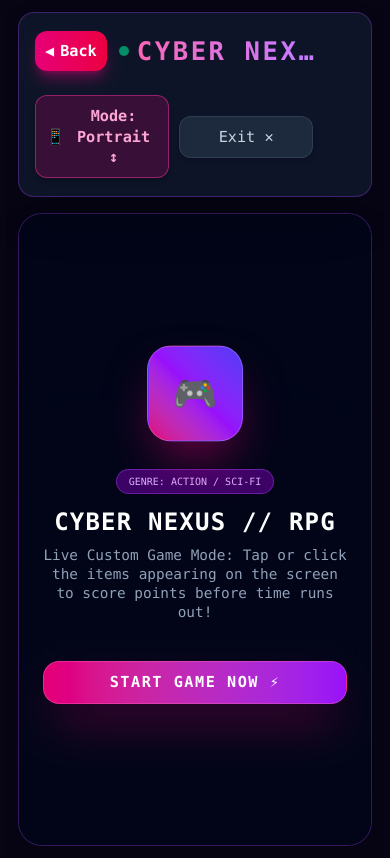
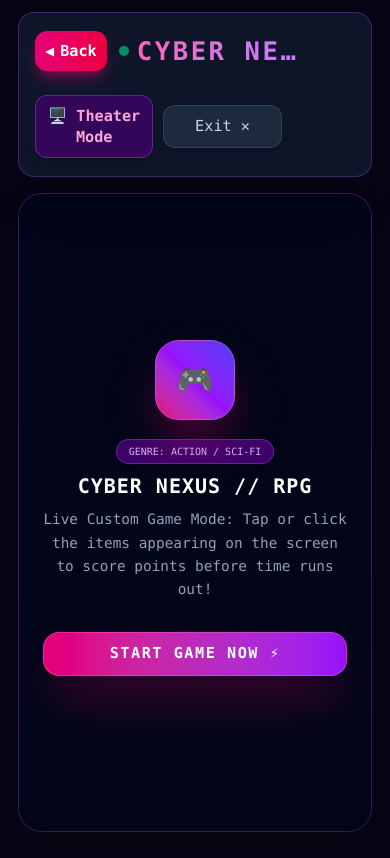
Before and after one commit to Patil-IndiePulse/IndiePulse, a Next.js app: page /play/1 in a window 390 px wide. Built offline with nearby package versions, Linux system fonts and the light colour scheme.

Commit message:
fix: remove screen rotation and make game container fully stable and steam-like responsive

```diff
--- a/app/play/[id]/page.tsx
+++ b/app/play/[id]/page.tsx
@@ -16,7 +16,7 @@ export default function ProGamePlayer() {
   const [timeLeft, setTimeLeft] = useState(30);
   const [gameOver, setGameOver] = useState(false);
   const [targets, setTargets] = useState<{ id: number; x: number; y: number; type: string }[]>([]);
-  const [isLandscape, setIsLandscape] = useState(false);
+  const [isTheaterMode, setIsTheaterMode] = useState(false);
 
   useEffect(() => {
     const savedGames = JSON.parse(localStorage.getItem('indipulse_games') || '{}');
@@ -132,10 +132,10 @@ export default function ProGamePlayer() {
   };
 
   return (
-    <main className={`min-h-screen bg-[#070514] text-white flex flex-col select-none overflow-x-hidden p-3 md:p-6 font-mono transition-all duration-300 ${isLandscape ? 'rotate-90 md:rotate-0 origin-center min-w-[100vw]' : ''}`}>
+    <main className="min-h-screen bg-[#070514] text-white flex flex-col select-none p-3 md:p-6 font-mono w-full">
 
-      {/* Top Navigation & Controls Bar */}
-      <div className="w-full bg-slate-900/90 border border-purple-500/30 px-4 py-3 rounded-2xl flex flex-wrap items-center justify-between gap-3 shadow-2xl z-50 backdrop-blur-md mb-4">
+      {/* Steam-like Top Navigation Bar */}
+      <div className="w-full bg-slate-900/95 border border-purple-500/30 px-4 py-3 rounded-2xl flex flex-wrap items-center justify-between gap-3 shadow-2xl z-50 backdrop-blur-md mb-4">
         <div className="flex items-center gap-3">
           <button
             onClick={() => router.back()}
@@ -146,19 +146,19 @@ export default function ProGamePlayer() {
 
           <div className="flex items-center gap-2">
             <span className="w-2.5 h-2.5 rounded-full bg-emerald-500 animate-pulse"></span>
-            <h1 className="text-xs font-black text-transparent bg-clip-text bg-gradient-to-r from-pink-400 to-purple-400 uppercase tracking-widest truncate max-w-[180px] sm:max-w-xs">
+            <h1 className="text-xs font-black text-transparent bg-clip-text bg-gradient-to-r from-pink-400 to-purple-400 uppercase tracking-widest truncate max-w-[160px] sm:max-w-xs">
               {gameTitle}
             </h1>
           </div>
         </div>
 
         <div className="flex items-center gap-2.5">
-          {/* Orientation Toggle Button */}
+          {/* Theater Mode Toggle */}
           <button
-            onClick={() => setIsLandscape(!isLandscape)}
-            className="px-3.5 py-2 rounded-xl bg-pink-600/20 border border-pink-500/50 text-xs font-bold text-pink-300 hover:bg-pink-600/30 transition-all cursor-pointer shadow-md flex items-center gap-1"
+            onClick={() => setIsTheaterMode(!isTheaterMode)}
+            className="px-3.5 py-2 rounded-xl bg-purple-950/80 border border-purple-500/40 text-xs font-bold text-pink-300 hover:bg-purple-900 transition-all cursor-pointer shadow-md"
           >
-            <span>📱</span> Mode: {isLandscape ? 'Landscape ↔' : 'Portrait ↕'}
+            🖥️ {isTheaterMode ? 'Standard View' : 'Theater Mode'}
           </button>
 
           <button
@@ -170,19 +170,19 @@ export default function ProGamePlayer() {
         </div>
       </div>
 
-      {/* Arena Container */}
-      <div className="relative w-full flex-1 min-h-[75vh] bg-gradient-to-b from-slate-950 via-purple-950/20 to-slate-950 rounded-3xl border border-purple-500/30 overflow-hidden flex flex-col items-center justify-center shadow-2xl">
+      {/* Main Game Arena Container - Fully Clean & Non-Zooming */}
+      <div className={`relative w-full flex-1 bg-gradient-to-b from-slate-950 via-purple-950/20 to-slate-950 rounded-3xl border border-purple-500/30 overflow-hidden flex flex-col items-center justify-center shadow-2xl ${isTheaterMode ? 'h-[85vh]' : 'min-h-[70vh]'}`}>
 
         {!isPlaying && !gameOver && (
-          <div className="absolute inset-0 z-40 flex flex-col items-center justify-center bg-slate-950/90 backdrop-blur-xl p-6 text-center">
-            <div className="w-24 h-24 mb-6 rounded-3xl bg-gradient-to-tr from-pink-600 via-purple-600 to-indigo-600 flex items-center justify-center text-4xl shadow-2xl shadow-pink-600/50 border border-white/20 animate-bounce">
+          <div className="absolute inset-0 z-40 flex flex-col items-center justify-center bg-slate-950/95 backdrop-blur-xl p-6 text-center overflow-y-auto">
+            <div className="w-20 h-20 md:w-24 md:h-24 mb-4 rounded-3xl bg-gradient-to-tr from-pink-600 via-purple-600 to-indigo-600 flex items-center justify-center text-3xl md:text-4xl shadow-2xl shadow-pink-600/50 border border-white/20 animate-bounce">
               {gameTitle.toLowerCase().includes('candy') ? '🍬' : '🎮'}
             </div>
-            <span className="px-3 py-1 rounded-full bg-purple-950 border border-purple-500/40 text-[10px] text-purple-300 uppercase mb-3">
+            <span className="px-3 py-1 rounded-full bg-purple-950 border border-purple-500/40 text-[10px] text-purple-300 uppercase mb-2">
               Genre: {gameGenre}
             </span>
-            <h2 className="text-2xl md:text-3xl font-black text-white mb-2 uppercase tracking-wider">{gameTitle}</h2>
-            <p className="text-xs md:text-sm text-slate-400 max-w-md mb-8">
+            <h2 className="text-xl md:text-3xl font-black text-white mb-2 uppercase tracking-wider">{gameTitle}</h2>
+            <p className="text-xs md:text-sm text-slate-400 max-w-md mb-6 leading-relaxed">
               Live Custom Game Mode: Tap or click the items appearing on the screen to score points before time runs out!
             </p>
 
```
